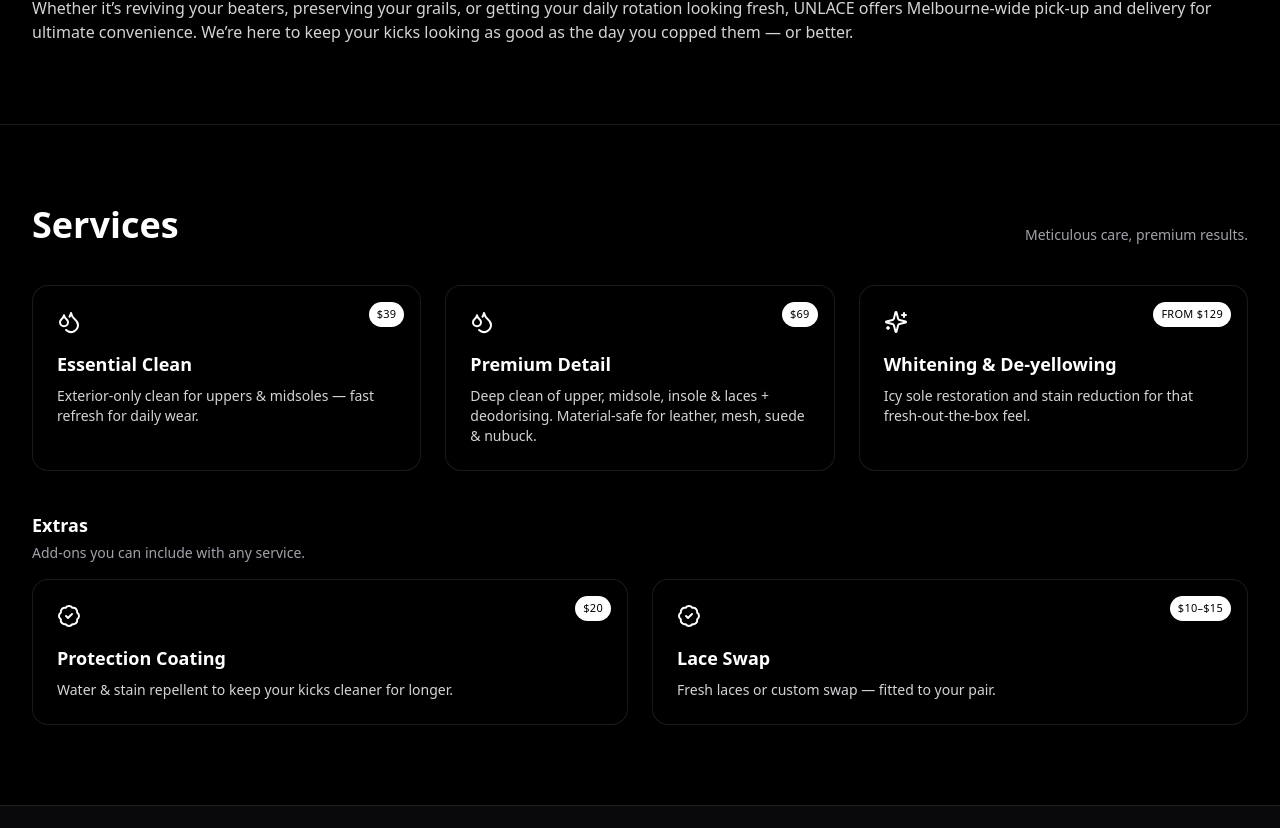
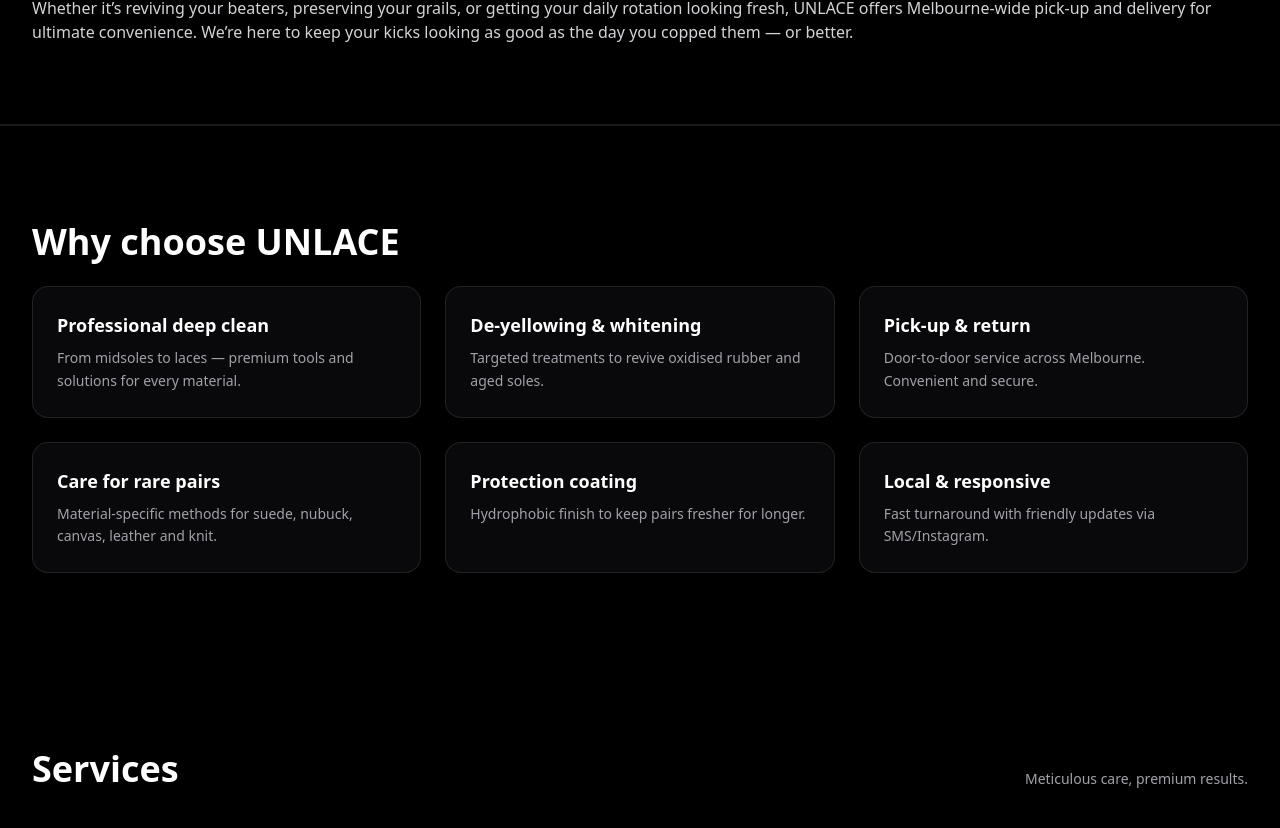
Before and after one commit to unlacesneakers/unlace-site, a Next.js app: page / in a window 1280 px wide. Shown: the part 1400-2228 px from the top of the page. Built offline with nearby package versions, Linux system fonts and the light colour scheme.

Commit message:
Update index.tsx

```diff
--- a/pages/index.tsx
+++ b/pages/index.tsx
@@ -18,6 +18,16 @@ import Header from "../components/Header";
 import TopBanner from "../components/TopBanner";
 import GuaranteeStrip from "../components/GuaranteeStrip";
 import WhyChooseUs, { Benefit } from "../components/WhyChooseUs";
+
+// Define the benefits (the content list)
+const benefits: Benefit[] = [
+  { id: "b1", title: "Professional deep clean", desc: "From midsoles to laces — premium tools and solutions for every material." },
+  { id: "b2", title: "De-yellowing & whitening", desc: "Targeted treatments to revive oxidised rubber and aged soles." },
+  { id: "b3", title: "Pick-up & return", desc: "Door-to-door service across Melbourne. Convenient and secure." },
+  { id: "b4", title: "Care for rare pairs", desc: "Material-specific methods for suede, nubuck, canvas, leather and knit." },
+  { id: "b5", title: "Protection coating", desc: "Hydrophobic finish to keep pairs fresher for longer." },
+  { id: "b6", title: "Local & responsive", desc: "Fast turnaround with friendly updates via SMS/Instagram." },
+];
 
 // Icons
 import {
@@ -190,6 +200,7 @@ export default function Home() {
             looking as good as the day you copped them — or better.
           </p>
         </section>
+        <WhyChooseUs items={benefits} />
 
         {/* ========== SERVICES ========== */}
         <section
```
